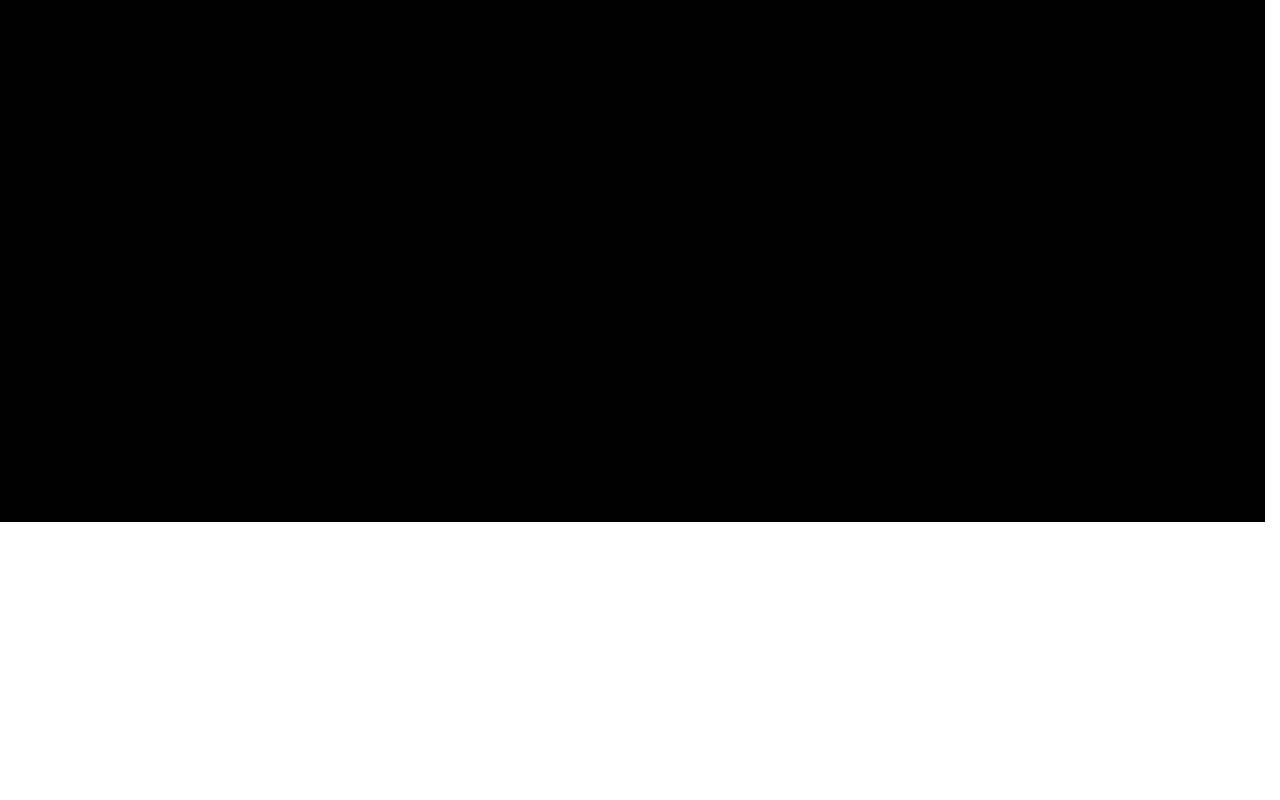
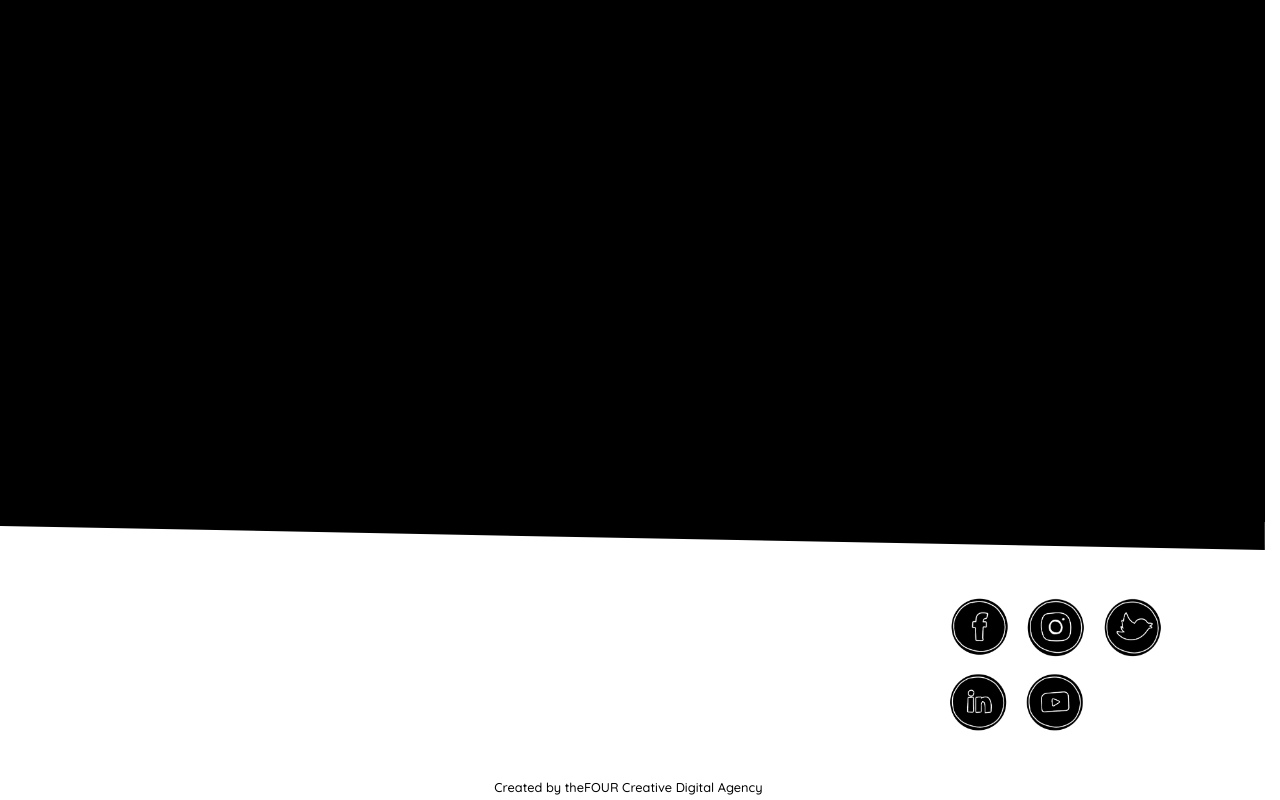
Before and after one commit to theFOUR-DCA/theFOUR-DCA.github.io, a plain HTML site: page index.html in a window 1280 px wide. Shown: the part 2948-3748 px from the top of the page. Before the commit the page ends 3470 px from the top, so only its background shows below. Drawn offline with nearby package versions, Linux system fonts and the light colour scheme.

Commit message:
fixed the footer & added icons

```diff
--- a/index.html
+++ b/index.html
@@ -109,7 +109,7 @@
       <h1>Our Team</h1>
 
       <div class="container">
-        <div class="row row-cols-sm-1 row-cols-md-2 row-cols-lg-4">
+        <div class="row row-cols-md-2 row-cols-lg-4">
           <div class="col">
             <img src="static/assets/Sameh Penguin.png" alt="Sameh" />
             <br />
@@ -136,9 +136,7 @@
             <br />
             <h4>Meet Nikita Mgoduka</h4>
             <h6>Creative Content Writer</h6>
-            <h6 class="hashtags">
-              #creativity #growth #SEO
-            </h6>
+            <h6 class="hashtags">#creativity #growth #SEO</h6>
             <a href="https://www.linkedin.com/in/#">
               <svg
                 xmlns="http://www.w3.org/2000/svg"
@@ -231,10 +229,86 @@
       <br />
 
       <h1>Have a business idea? Tell us about it!</h1>
+    </div>
 
-      <footer>
-        <!-- footer stuff -->
-      </footer>
+    <div id="footer" class="section">
+      <div class="divider dividerE">
+        <svg
+          data-name="Layer 1"
+          xmlns="http://www.w3.org/2000/svg"
+          viewBox="0 0 1200 120"
+          preserveAspectRatio="none"
+        >
+          <path
+            d="M1200 120L0 16.48 0 0 1200 0 1200 120z"
+            class="shape-fill"
+            style="fill: black"
+          ></path>
+        </svg>
+      </div>
+
+      <br />
+
+      <div class="container">
+        <div class="row row-cols-md-2 row-cols-lg-4">
+          <div class="col companyInfo"></div>
+          <div class="col contacts"></div>
+          <div class="col empty"></div>
+          <div class="col socialMedia">
+            <div class="container">
+              <div class="row row-cols-3">
+                <div class="col">
+                  <a href="#">
+                    <img
+                      src="static/assets/Facebook Icon-01.png"
+                      alt="Facebook"
+                    />
+                  </a>
+                </div>
+                <div class="col">
+                  <a href="#">
+                    <img
+                      src="static/assets/Instagram Icon-01.png"
+                      alt="Instagram"
+                    />
+                  </a>
+                </div>
+                <div class="col">
+                  <a href="#">
+                    <img
+                      src="static/assets/Twitter Icon-01.png"
+                      alt="Twitter"
+                    />
+                  </a>
+                </div>
+              </div>
+              <div class="row row-cols-3">
+                <div class="col">
+                  <a href="#">
+                    <img
+                      src="static/assets/LinkedIn Icon-01.png"
+                      alt="LinkedIn"
+                    />
+                  </a>
+                </div>
+                <div class="col">
+                  <a href="#">
+                    <img
+                      src="static/assets/YouTube Icon-01.png"
+                      alt="YouTube"
+                    />
+                  </a>
+                </div>
+                <div class="col">
+                  <a href="#"> </a>
+                </div>
+              </div>
+            </div>
+          </div>
+        </div>
+      </div>
+
+      <h5>Created by theFOUR Creative Digital Agency</h5>
     </div>
   </body>
 </html>
--- a/static/style.css
+++ b/static/style.css
@@ -120,7 +120,7 @@ body::-webkit-scrollbar-thumb {
 
 .section {
   position: relative;
-  width: calc(100vw - .45rem);
+  width: calc(100vw - 0.45rem);
   left: -8px;
 
   font-family: "Quicksand", sans-serif;
@@ -156,11 +156,6 @@ body::-webkit-scrollbar-thumb {
   height: 584px;
 }
 
-.dividerB svg {
-  width: 124%;
-  height: 7.5rem;
-}
-
 #ourServices h1 {
   color: white;
   font-size: 2.1rem;
@@ -169,7 +164,6 @@ body::-webkit-scrollbar-thumb {
 
 #ourTeam {
   background-color: white;
-  /* height: 463px; */
 }
 
 .dividerC svg {
@@ -235,6 +229,33 @@ body::-webkit-scrollbar-thumb {
   text-align: center;
 }
 
+.dividerE svg {
+  width: 100%;
+  height: 1.75rem;
+}
+
+#footer {
+  background-color: white;
+}
+
+#footer .container .row .socialMedia .container .row .col {
+  padding: 5px;
+}
+
+#footer .container .row .socialMedia .container .row .col a img {
+  padding: 0px;
+}
+
+#footer h5 {
+  position: relative;
+  bottom: 0px;
+  margin: 25px 0px 5px 0px;
+
+  color: black;
+  font-size: 0.8rem;
+  text-align: center;
+}
+
 @media screen and (max-width: 978px) {
   #aboutUs,
   #ourServices,
@@ -248,19 +269,36 @@ body::-webkit-scrollbar-thumb {
     height: 2.7rem;
   }
 
-  .dividerB svg {
-    width: 115%;
-    height: 2.4rem;
-  }
-
   .dividerC svg {
     width: 109%;
     height: 2.85rem;
   }
 
+  .container .row .col {
+    padding: 10px 20px;
+  }
+
+  .container .row .col img {
+    padding: 10px 20px;
+  }
+
   .dividerD svg {
     width: 109%;
     height: 2.85rem;
+  }
+}
+
+@media screen and (max-width: 375px) {
+  .container .row {
+    display: block;
+  }
+
+  .container .row .col {
+    padding: 20px 40px;
+  }
+
+  .container .row .col img {
+    padding: 20px 40px;
   }
 }
 
```
Also changed, not shown: static/assets/Facebook Icon-01.png (added), static/assets/Instagram Icon-01.png (added), static/assets/LinkedIn Icon-01.png (added), static/assets/Message Icon-01.png (added), static/assets/Twitter Icon-01.png (added), static/assets/YouTube Icon-01.png (added).
